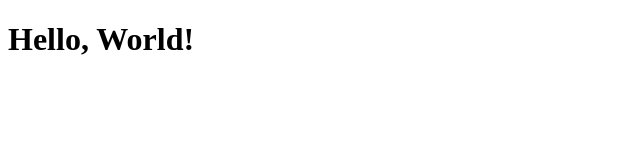
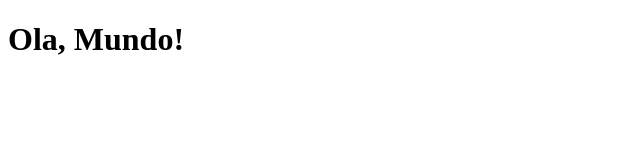
Before and after one commit to GiovaniBC/AtvDevOps, a plain HTML site: page helloworld.html in a window 1280 px wide. Shown: the whole page, without its empty margins (0-640 px from the left). Drawn offline with Linux system fonts and the light colour scheme.

Commit message:
atualização

```diff
--- a/helloworld.html
+++ b/helloworld.html
@@ -6,6 +6,6 @@
     <title>Hello World</title>
 </head>
 <body>
-    <h1>Hello, World!</h1>
+    <h1>Ola, Mundo!</h1>
 </body>
 </html>
```
